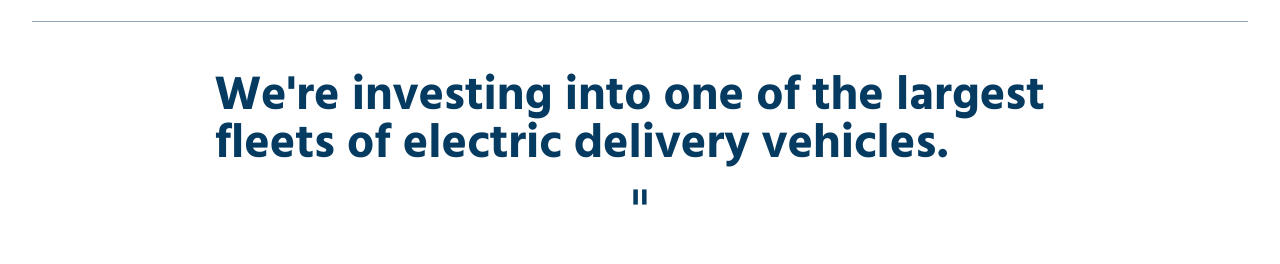
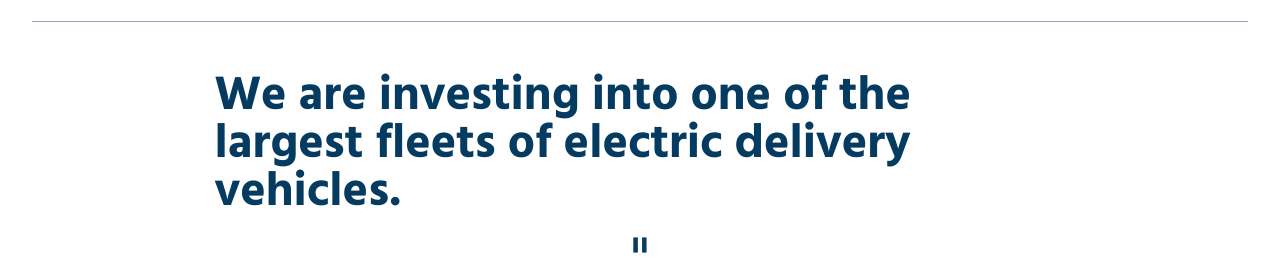
Before and after one commit to crescents-stack/laundry-care, a Next.js app: page / in a window 1280 px wide. Shown: the part 2156-2420 px from the top of the page. Built offline with nearby package versions, Linux system fonts and the light colour scheme.

Commit message:
Update page.tsx

```diff
--- a/src/app/page.tsx
+++ b/src/app/page.tsx
@@ -153,7 +153,7 @@ const Home = () => {
         {/* block4 */}
 
         <div className="sm:w-[70%] mx-auto">
-          <h2 className="">We&#39;re investing into one of the largest fleets of electric delivery vehicles.</h2>
+          <h2 className="">We are investing into one of the largest fleets of electric delivery vehicles.</h2>
           <div className="text-[4rem] text-center ">"</div>
           <h3 className="text-center text-xl">Amazing! That will become the single largest fleet of trikes/quadricycles in operation! So positive to witness a shift from token orders from companies (look good) to full commercial roll out.</h3>
           <h3 className="text-center text-[1.2rem] mt-5 text-blue-800 font-semibold">FOUNDER OF GREENAER</h3>
```
